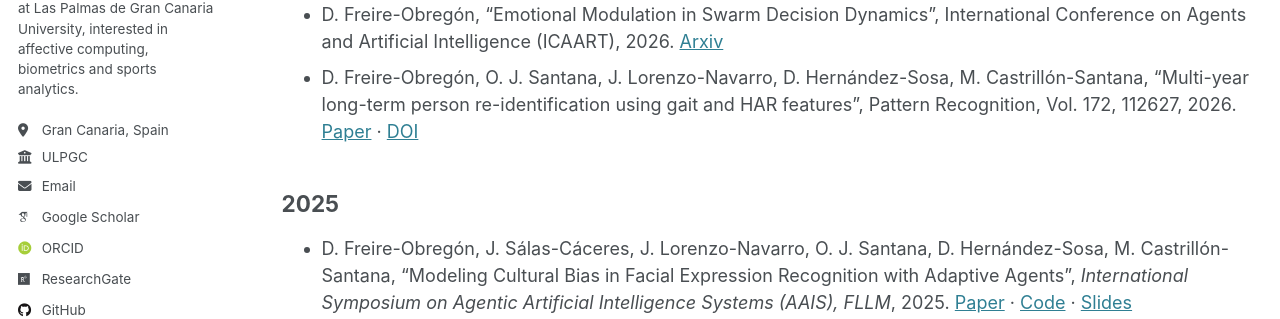
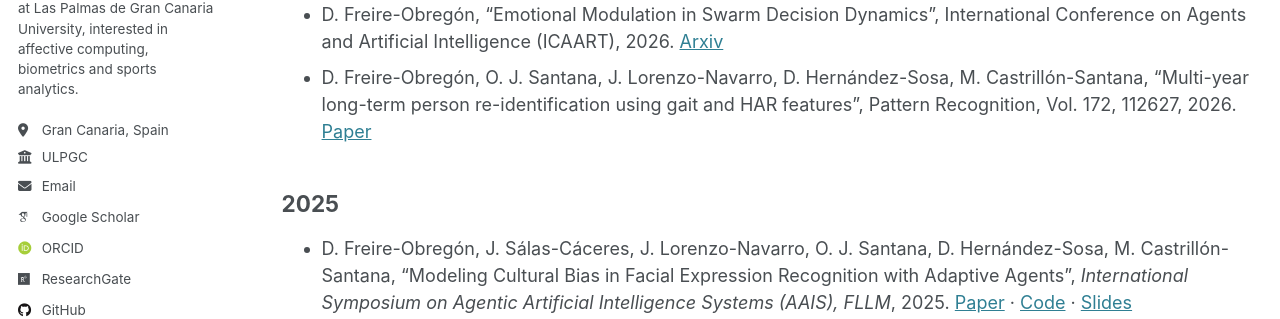
Before and after one commit to davidfreire/davidfreire.github.io, a Jekyll site: the page built from _pages/publications.md, in a window 1280 px wide and 900 px high. Shown: the part 313-632 px from the top of the window. Built offline with Jekyll 4.4.1, drawn with Linux system fonts in a browser that asks for light colours; some web fonts are replaced.

Commit message:
Update publications.md

```diff
--- a/_pages/publications.md
+++ b/_pages/publications.md
@@ -12,7 +12,7 @@ redirect_from:
 ## 2026
 - D. Freire-Obregón, J. Sálas-Cáceres, M. Castrillón-Santana, "Dynamic Dropout: Leveraging Conway's Game of Life for Neural Networks Regularization", IEEE International Conference on Computing and Machine Intelligence (ICMI), 2026. <a href="https://arxiv.org/pdf/2510.22383" target="_blank">Arxiv</a>
 - D. Freire-Obregón, "Emotional Modulation in Swarm Decision Dynamics", International Conference on Agents and Artificial Intelligence (ICAART), 2026. <a href="https://arxiv.org/pdf/2603.09963" target="_blank">Arxiv</a>
-- D. Freire-Obregón, O. J. Santana, J. Lorenzo-Navarro, D. Hernández-Sosa, M. Castrillón-Santana, "Multi-year long-term person re-identification using gait and HAR features", Pattern Recognition, Vol. 172, 112627, 2026. <a href="https://www.sciencedirect.com/science/article/pii/S0031320325012907" target="_blank">Paper</a> · <a href="https://doi.org/10.1016/j.patcog.2025.112627" target="_blank">DOI</a>
+- D. Freire-Obregón, O. J. Santana, J. Lorenzo-Navarro, D. Hernández-Sosa, M. Castrillón-Santana, "Multi-year long-term person re-identification using gait and HAR features", Pattern Recognition, Vol. 172, 112627, 2026. <a href="https://doi.org/10.1016/j.patcog.2025.112627" target="_blank">Paper</a>
 
 ## 2025
 - D. Freire-Obregón, J. Sálas-Cáceres,  J. Lorenzo-Navarro, O. J. Santana, D. Hernández-Sosa, M. Castrillón-Santana, "Modeling Cultural Bias in Facial Expression Recognition with Adaptive Agents", *International Symposium on Agentic Artificial Intelligence Systems (AAIS), FLLM*, 2025. <a href="https://arxiv.org/abs/2510.13557" target="_blank">Paper</a> · <a href="https://github.com/davidfreire/AdaptiveAgents-FER" target="_blank">Code</a> · <a href="https://github.com/davidfreire/davidfreire.github.io/raw/master/files/2025_AAIS.pdf" target="_blank" download>Slides</a>
```
